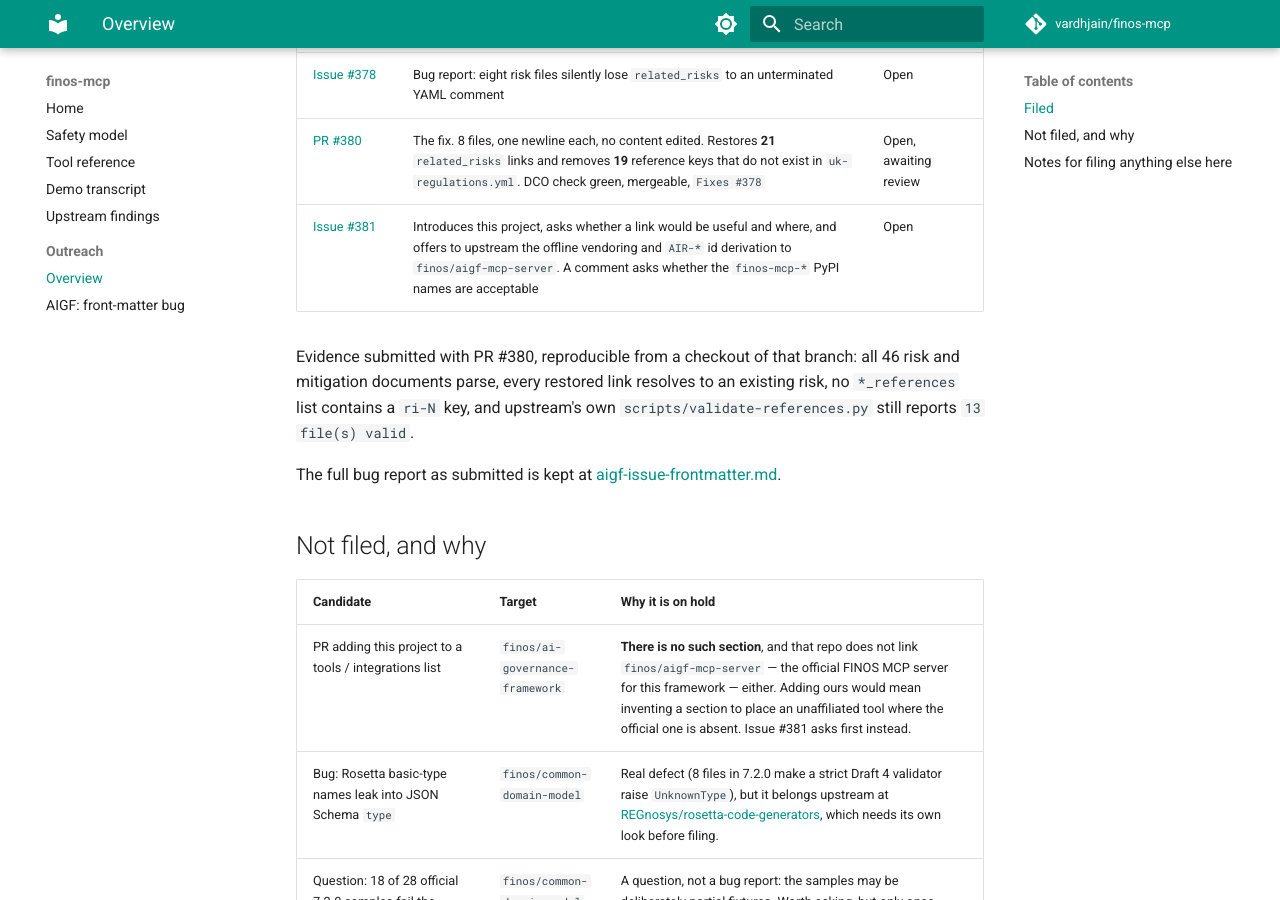
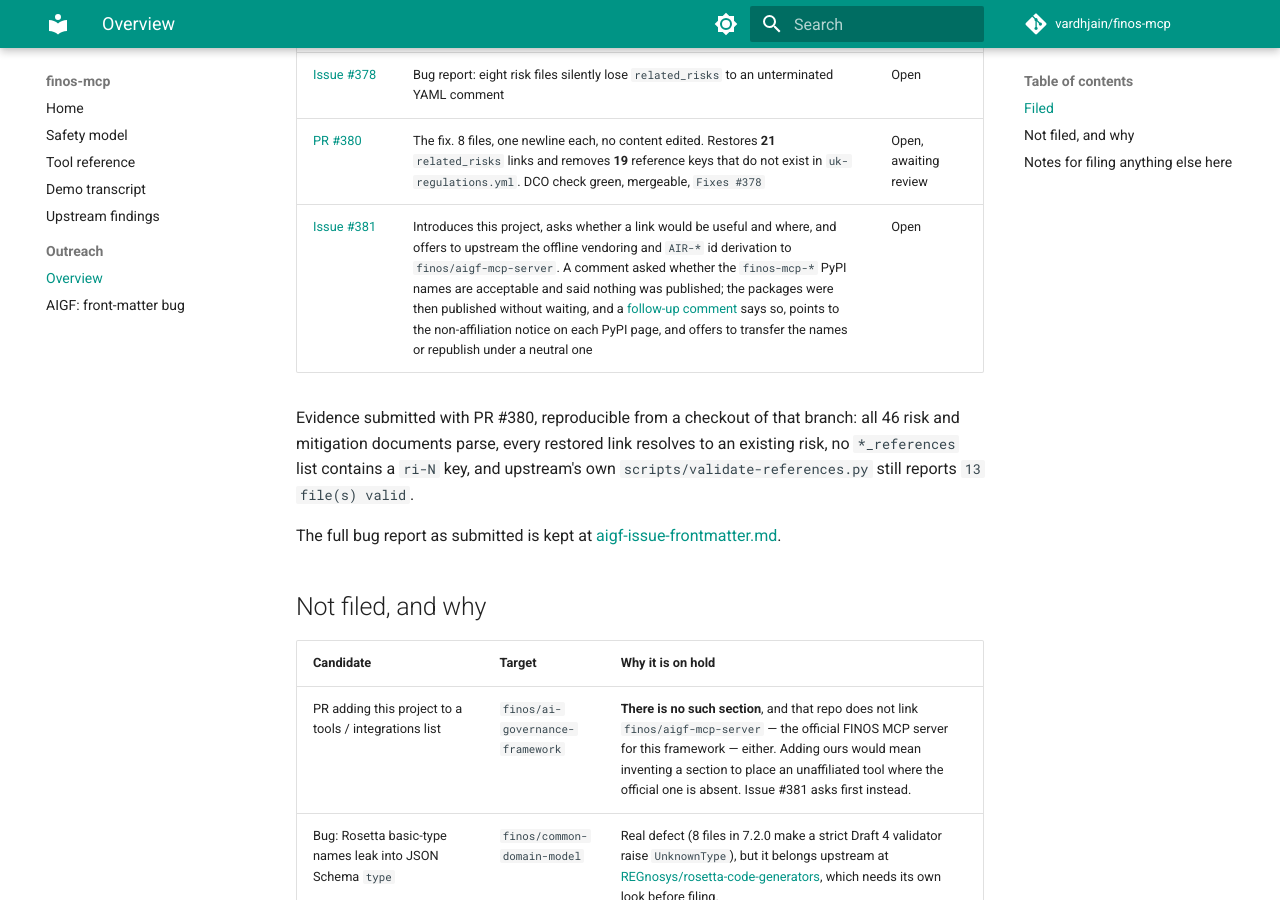
Before and after one commit to vardhjain/finos-mcp, an MkDocs documentation site: the page built from docs/outreach/README.md, in a window 1280 px wide and 900 px high, scrolled down 357 px. Built offline with MkDocs 1.6.1 and Material for MkDocs 9.7.7, drawn with Linux system fonts in a browser that asks for light colours; comment, search, counter and statistics services are not loaded.

Commit message:
Record the #381 correction in the outreach log
Co-Authored-By: Claude Opus 5 <noreply@anthropic.com>
Signed-off-by: vardhjain <vardhjain20@gmail.com>

```diff
--- a/docs/outreach/README.md
+++ b/docs/outreach/README.md
@@ -12,7 +12,7 @@ submitted 2026-09-08/09.
 |---|---|---|
 | [Issue #378](https://github.com/finos/ai-governance-framework/issues/378) | Bug report: eight risk files silently lose `related_risks` to an unterminated YAML comment | Open |
 | [PR #380](https://github.com/finos/ai-governance-framework/pull/380) | The fix. 8 files, one newline each, no content edited. Restores **21** `related_risks` links and removes **19** reference keys that do not exist in `uk-regulations.yml`. DCO check green, mergeable, `Fixes #378` | Open, awaiting review |
-| [Issue #381](https://github.com/finos/ai-governance-framework/issues/381) | Introduces this project, asks whether a link would be useful and where, and offers to upstream the offline vendoring and `AIR-*` id derivation to `finos/aigf-mcp-server`. A comment asks whether the `finos-mcp-*` PyPI names are acceptable | Open |
+| [Issue #381](https://github.com/finos/ai-governance-framework/issues/381) | Introduces this project, asks whether a link would be useful and where, and offers to upstream the offline vendoring and `AIR-*` id derivation to `finos/aigf-mcp-server`. A comment asked whether the `finos-mcp-*` PyPI names are acceptable and said nothing was published; the packages were then published without waiting, and a [follow-up comment](https://github.com/finos/ai-governance-framework/issues/381#issuecomment-5629714120) says so, points to the non-affiliation notice on each PyPI page, and offers to transfer the names or republish under a neutral one | Open |
 
 Evidence submitted with PR #380, reproducible from a checkout of that branch: all 46 risk and
 mitigation documents parse, every restored link resolves to an existing risk, no `*_references`
```
